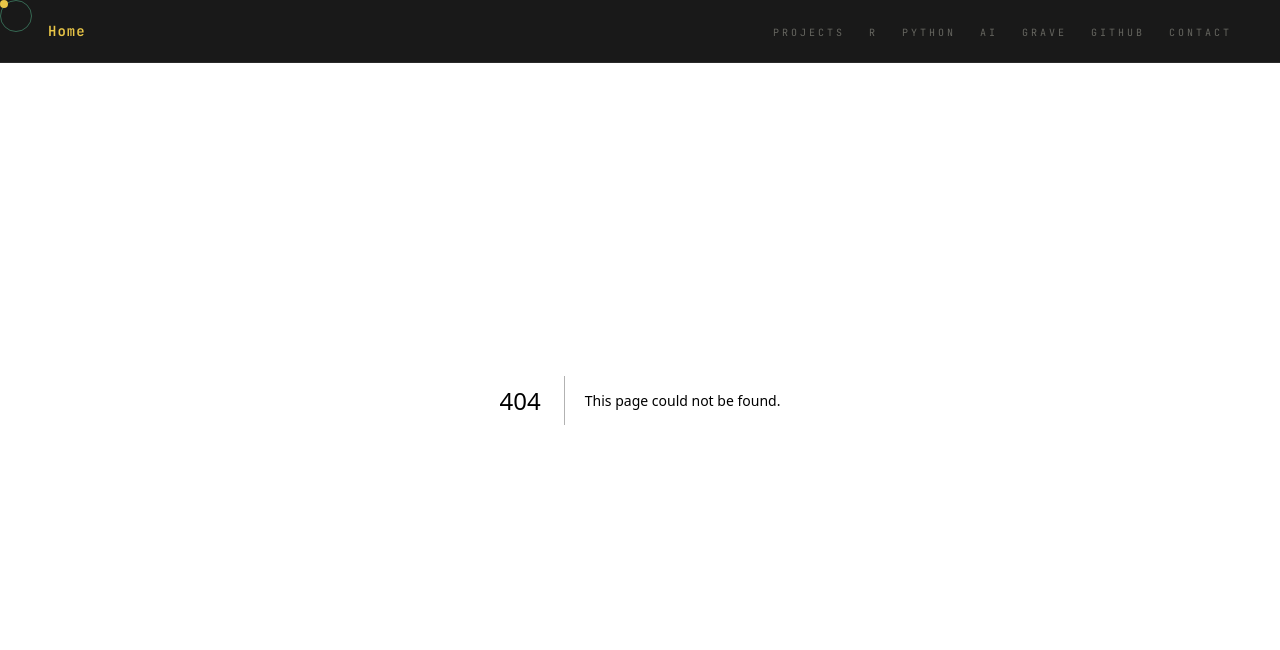
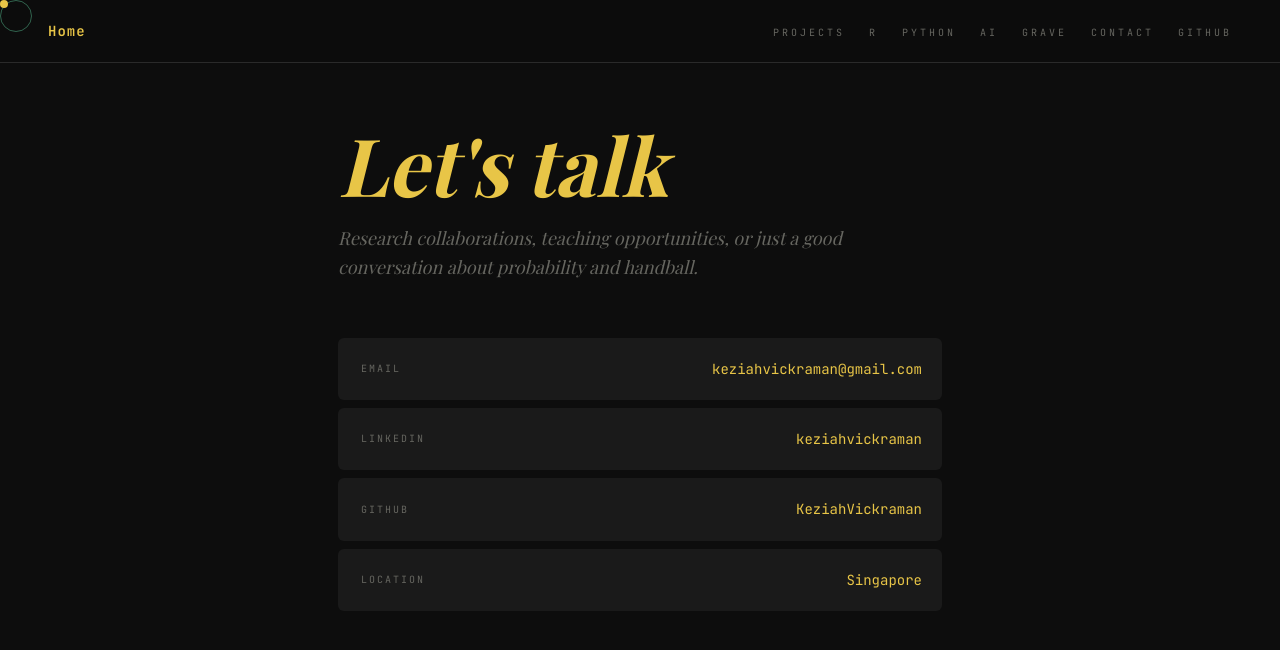
Before and after one commit to KeziahVickraman-MBAI/keziah-portfolio-updated, a Next.js app: page /contact in a window 1280 px wide. Before the commit this address had no page. Shown: the top 650 px of the page. Built offline with nearby package versions, Linux system fonts and the light colour scheme.

Commit message:
Contact page and GitHub nav link

```diff
--- /dev/null
+++ b/app/contact/page.tsx
@@ -0,0 +1,122 @@
+export default function ContactPage() {
+  const rows = [
+    {
+      label: "Email",
+      value: "keziahvickraman@gmail.com",
+      href: "mailto:keziahvickraman@gmail.com",
+    },
+    {
+      label: "LinkedIn",
+      value: "keziahvickraman",
+      href: "https://www.linkedin.com/in/keziah-vickraman-385168204/",
+    },
+    {
+      label: "GitHub",
+      value: "KeziahVickraman",
+      href: "https://github.com/KeziahVickraman",
+    },
+    {
+      label: "Location",
+      value: "Singapore",
+      href: null,
+    },
+  ];
+
+  return (
+    <main
+      style={{
+        minHeight: "100vh",
+        background: "var(--bg)",
+        padding: "120px 48px 80px",
+        maxWidth: "700px",
+        margin: "0 auto",
+      }}
+    >
+      {/* Page header */}
+      <h1
+        style={{
+          fontFamily: "var(--font-playfair), Georgia, serif",
+          fontSize: "clamp(48px, 7vw, 80px)",
+          fontStyle: "italic",
+          fontWeight: 700,
+          color: "var(--accent)",
+          margin: "0 0 16px",
+          lineHeight: 1.1,
+        }}
+      >
+        Let&apos;s talk
+      </h1>
+      <p
+        style={{
+          fontFamily: "var(--font-playfair), Georgia, serif",
+          fontSize: "18px",
+          fontStyle: "italic",
+          color: "var(--muted)",
+          margin: "0 0 56px",
+          lineHeight: 1.6,
+        }}
+      >
+        Research collaborations, teaching opportunities, or just a good
+        conversation about probability and handball.
+      </p>
+
+      {/* Contact rows */}
+      <div style={{ display: "flex", flexDirection: "column", gap: "8px" }}>
+        {rows.map(({ label, value, href }) => (
+          <div key={label} className="contact-row">
+            <span className="contact-label">{label}</span>
+            {href ? (
+              <a
+                href={href}
+                target={href.startsWith("mailto") ? undefined : "_blank"}
+                rel={
+                  href.startsWith("mailto") ? undefined : "noopener noreferrer"
+                }
+                className="contact-value contact-link"
+              >
+                {value}
+              </a>
+            ) : (
+              <span className="contact-value">{value}</span>
+            )}
+          </div>
+        ))}
+      </div>
+
+      <style>{`
+        .contact-row {
+          display: flex;
+          align-items: center;
+          justify-content: space-between;
+          background: #1a1a1a;
+          padding: 20px;
+          border-radius: 6px;
+          border-left: 3px solid transparent;
+          transition: border-color 0.2s ease;
+        }
+        .contact-row:hover {
+          border-left-color: var(--accent2);
+        }
+        .contact-label {
+          font-family: var(--font-jetbrains), ui-monospace, monospace;
+          font-size: 10px;
+          letter-spacing: 2px;
+          text-transform: uppercase;
+          color: var(--muted);
+        }
+        .contact-value {
+          font-family: var(--font-jetbrains), ui-monospace, monospace;
+          font-size: 14px;
+          color: var(--accent);
+        }
+        .contact-link {
+          text-decoration: none;
+          transition: opacity 0.2s ease;
+        }
+        .contact-link:hover {
+          opacity: 0.8;
+        }
+      `}</style>
+    </main>
+  );
+}
--- a/components/Nav.tsx
+++ b/components/Nav.tsx
@@ -6,7 +6,6 @@ const NAV_LINKS = [
   { label: "Python", href: "/python" },
   { label: "AI", href: "/ai" },
   { label: "Grave", href: "/grave" },
-  { label: "Github", href: "/github" },
   { label: "Contact", href: "/contact" },
 ] as const;
 
@@ -61,6 +60,16 @@ export function Nav() {
             </Link>
           </li>
         ))}
+        <li>
+          <a
+            href="https://github.com/KeziahVickraman"
+            target="_blank"
+            rel="noopener noreferrer"
+            className="nav-link"
+          >
+            Github
+          </a>
+        </li>
       </ul>
 
       <style>{`
```
